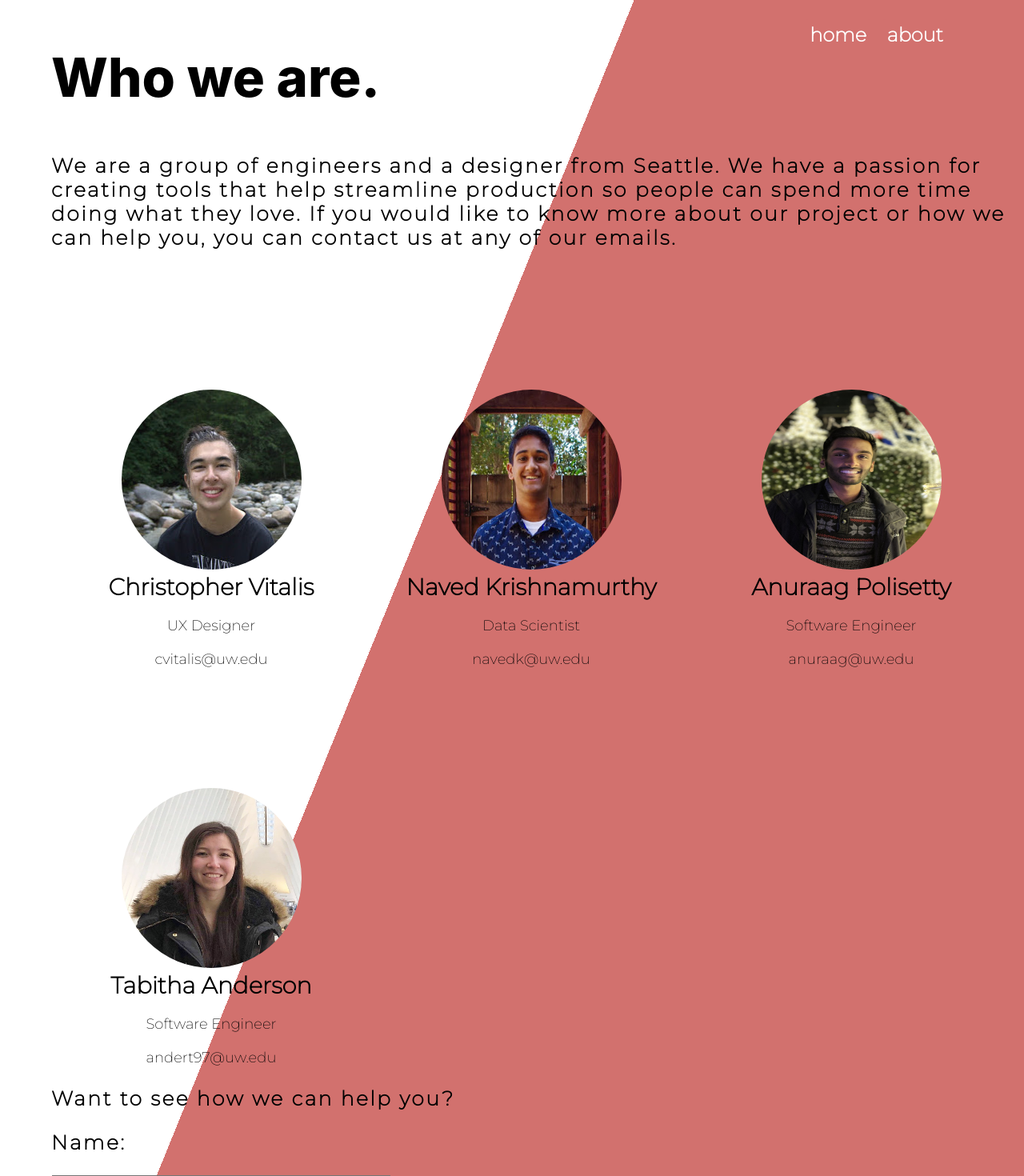
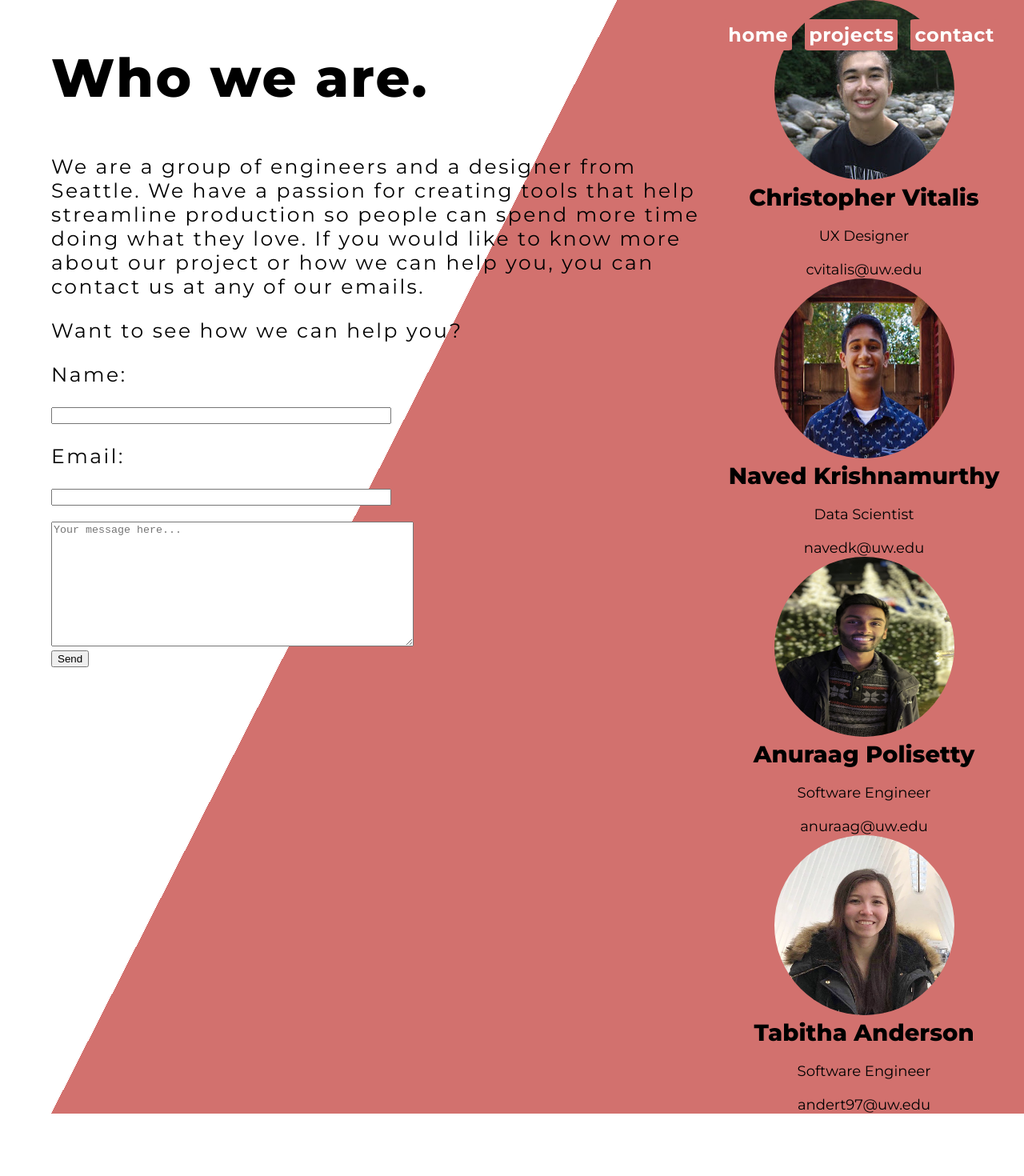
Before and after one commit to anuraagpolisetty/capstone-tanc, a React (Create React App) app in the folder landing-page/: page /#/about in a window 1280 px wide. Shown: the top 1470 px of the page at 80% size. After the commit the page ends 1392 px from the top, so only its background shows below. Built offline with nearby package versions, Linux system fonts and the light colour scheme.

Commit message:
minor styling changes

```diff
--- a/landing-page/public/index.html
+++ b/landing-page/public/index.html
@@ -9,8 +9,7 @@
       name="description"
       content="Web site created using create-react-app"
     />
-    <link href="https://fonts.googleapis.com/css?family=Montserrat:200" rel="stylesheet">
-    <link rel="apple-touch-icon" href="%PUBLIC_URL%/logo192.png" />
+    <link href="https://fonts.googleapis.com/css?family=Montserrat:400,700,800&display=swap" rel="stylesheet">    <link rel="apple-touch-icon" href="%PUBLIC_URL%/logo192.png" />
     <!--
       manifest.json provides metadata used when your web app is installed on a
       user's mobile device or desktop. See https://developers.google.com/web/fundamentals/web-app-manifest/
--- a/landing-page/src/components/About.js
+++ b/landing-page/src/components/About.js
@@ -8,51 +8,18 @@ class About extends Component{
 render(){
 let heading = "Who we are."
 return(
-<body className = "about-container">
-   <div>
+<div className = "about-container">
+   <div className="about-container-text">
       <h2>{heading}</h2>
       <p>We are a group of engineers and a designer from Seattle. We have a passion
          for creating tools that help streamline production so people can spend more
          time doing what they love. If you would like to know more about our project
          or how we can help you, you can contact us at any of our emails.
       </p>
+      <div>
+         <p className = "message">Want to see how we can help you?</p>
       </div>
-   <div class = "item">
-      <img src={chris} alt="Avatar"></img>
-      <span class="caption">Christopher Vitalis</span>
-      <br></br>
-      <span class ="job">UX Designer</span>
-      <br></br>
-      <span class ="job">cvitalis@uw.edu</span>
-   </div>
-   <div class = "item">
-      <img src={naved} alt="Avatar"></img>
-      <span class="caption">Naved Krishnamurthy</span>
-      <br></br>
-      <span class ="job">Data Scientist</span>
-      <br></br>
-      <span class ="job">navedk@uw.edu</span>
-   </div>
-   <div class = "item">
-      <img src={anuraag} alt="Avatar"></img>
-      <span class="caption">Anuraag Polisetty</span>
-      <br></br>
-      <span class ="job">Software Engineer</span>
-      <br></br>
-      <span class ="job">anuraag@uw.edu</span>
-   </div>
-   <div class = "item">
-      <img src={tabitha} alt="Avatar"></img>
-      <span class="caption">Tabitha Anderson</span>
-      <br></br>
-      <span class ="job">Software Engineer</span>
-      <br></br>
-      <span class ="job">andert97@uw.edu</span>
-   </div>
-   <div>
-      <p class = "message">Want to see how we can help you?</p>
-   </div>
-   <div class = "message">
+      <div className = "message">
          <form action="" method="POST">
             <div>
                <p>Name: </p>
@@ -69,12 +36,49 @@ return(
             </label>
             <br></br>
             <br></br>
-         <textarea class="textarea" name="message" rows="10" cols="54" placeholder="Your message here..."></textarea>
+            <textarea className="textarea" name="message" rows="10" cols="54" placeholder="Your message here..."></textarea>
             <br/>
             <input id="submit" type="submit" value="Send" ></input>
          </form>
       </div>
-</body>
+   </div>
+   <div className="avatars-container">
+
+      <div className = "item">
+         <img src={chris} alt="Avatar"></img>
+         <span className="caption">Christopher Vitalis</span>
+         <br></br>
+         <span className ="job">UX Designer</span>
+         <br></br>
+         <span className ="job">cvitalis@uw.edu</span>
+      </div>
+      <div className = "item">
+         <img src={naved} alt="Avatar"></img>
+         <span className="caption">Naved Krishnamurthy</span>
+         <br></br>
+         <span className ="job">Data Scientist</span>
+         <br></br>
+         <span className ="job">navedk@uw.edu</span>
+      </div>
+      <div className = "item">
+         <img src={anuraag} alt="Avatar"></img>
+         <span className="caption">Anuraag Polisetty</span>
+         <br></br>
+         <span className ="job">Software Engineer</span>
+         <br></br>
+         <span className ="job">anuraag@uw.edu</span>
+      </div>
+      <div className = "item">
+         <img src={tabitha} alt="Avatar"></img>
+         <span className="caption">Tabitha Anderson</span>
+         <br></br>
+         <span className ="job">Software Engineer</span>
+         <br></br>
+         <span className ="job">andert97@uw.edu</span>
+      </div>
+   </div>
+
+</div>
 );
 }
 }
--- a/landing-page/src/components/Content.js
+++ b/landing-page/src/components/Content.js
@@ -8,9 +8,12 @@ class Content extends Component {
   render() {
     return(
       <div>
-        {/* <NavBar /> */}
+        <div className="page-container">
           <Splash/>
-        <div className='content-2 text'>
+        </div>
+        <div className="page-container">
+          <div className='content-2'>
+            <div className="text">
               <Text
                 heading="Why does it matter?"
                 paragraph="That's a good question! Locally, 1 in 4 people in
@@ -18,11 +21,17 @@ class Content extends Component {
                           want to be able to properly serve that growing
                           number by using data driven distribution of funds."
               />
+            </div>
+            <div className="content-2-img">
               <img src={scene2} className="background-logo" alt="Background for People" />
             </div>
+          </div>
+        </div>
+        <div className="page-container">
           <div className='content-3 text'>
             <img src={scene3} className="background-logo" alt="Background for People" />
             <Text2/>
+          </div>
         </div>
       </div>
     )
@@ -32,12 +41,16 @@ class Content extends Component {
 export class Text extends Component {
   render() {
     let div = <div className='container'>
+      <div className="header-2">
         <h2>
           {this.props.heading}
         </h2>
+      </div>
+      <div className="subheader-2">
         <p>
           {this.props.paragraph}
         </p>
+      </div>
   </div>
   return div;
   }
--- a/landing-page/src/components/NavBar.js
+++ b/landing-page/src/components/NavBar.js
@@ -32,7 +32,10 @@ class NavBar extends Component {
             <Link to={{pathname: "./"}}>home</Link>
           </NavItem>
           <NavItem>
-            <Link to={{pathname: "./about"}}>about</Link>
+            <Link to={{pathname: "./"}}>projects</Link>
+          </NavItem>
+          <NavItem>
+            <Link to={{pathname: "./about"}}>contact</Link>
           </NavItem>
         </Nav>
 
--- a/landing-page/src/components/css/About.css
+++ b/landing-page/src/components/css/About.css
@@ -1,7 +1,18 @@
+.about-container {
+    display: flex;
+    flex-direction: row;
+    /* max-width: 25px; */
+}
+
 .about-container img {
     width: 225px;
     height: 225px;
     border-radius: 50%;
+}
+
+.avatars-container {
+    display: flex;
+    flex-flow: row wrap;
 }
 .caption {
     display: block;
--- a/landing-page/src/components/css/App.css
+++ b/landing-page/src/components/css/App.css
@@ -1,19 +1,27 @@
 
 p {
    font-size: 25px;
-   font-weight: 700;
+   /* font-weight: 700; */
+ }
+
+ h2 {
+   font-family: 'Montserrat', sans-serif;
+   letter-spacing: 2px;
+   /* font-weight: bolder; */
  }
 
  .triangle {
-   /* display: inline; */
    position: absolute;
    top: 0;
    left: 0;
    right: 0;
-   margin: -1200px 0px 0px 5%;
-   padding-top: 1200px;
+   margin: -1000px 0px 0px 5%;
+   padding-top: 1000px;
    width: 95%;
-   /* height: 100%; */
    background: linear-gradient(to bottom right, #fff 0%, #fff 50%, #D2716E 50%, #D2716E 100%);
-   /* background-size: 100%; */
 }
+
+.page-container {
+  margin-top: 10em;
+  margin-bottom: 10em;
+}
--- a/landing-page/src/components/css/Content.css
+++ b/landing-page/src/components/css/Content.css
@@ -39,26 +39,39 @@ p {
   justify-content: space-around;
   margin-left: 0px;
   margin-top: 50px;
-  margin-right: 50px;
-  padding-right: 50px;
+  /* margin-right: 50px; */
+  /* padding-right: 50px; */
 
 }
 
+
+
 .content-2 .container {
   /* margin-right: 50px; */
-  padding-right: 200px;
 }
 
-.content-2 img {
-  padding-left: 100px;
-  margin-right: -50px;
-  /* margin-top: -50px; */
+.header-2 {
+
+}
+
+.subheader-2 {
+  /* padding-right: 200px; */
+  box-sizing: border-box;
+}
+
+
+.content-2-img {
+  margin-left: 150px;
+  padding-right: 150px;
+  /* shape-outside: polygon(0 0, 0 20px, 30px 60px);
+  height: 20px; */
+  /* float: left; */
 }
 
 img {
   max-width: 700px;
   max-height: 600px;
-  margin-top: 150px;
+  /* margin-top: 100px; */
 }
 
 .content-3 {
--- a/landing-page/src/components/css/NavBar.css
+++ b/landing-page/src/components/css/NavBar.css
@@ -5,7 +5,7 @@ button {
 .nav {
    display: flex;
    justify-content: flex-end;
-   width: 85%;
+   width:90%;
    position: fixed;
 }
 
@@ -22,6 +22,7 @@ button {
    color: #ffffff;
    text-decoration: none;
    font-family: 'Montserrat';
-   font-weight: bold;
+   font-weight: 700;
    font-size: 24px;
+   letter-spacing: .5px;
 }
--- a/landing-page/src/components/css/Splash.css
+++ b/landing-page/src/components/css/Splash.css
@@ -4,9 +4,10 @@
    justify-content: space-around;
    /* margin-left: 50px; */
    margin-right: 25px;
-   margin-top: 100px;
+   /* margin-top: 120px; */
  }
 
  .content-1 .text {
-   padding-right: 150px;
+   padding-right: 100px;
+   /* padding-left: 50px; */
  }
```
Lines whose indentation alone changed are shown as unchanged.
